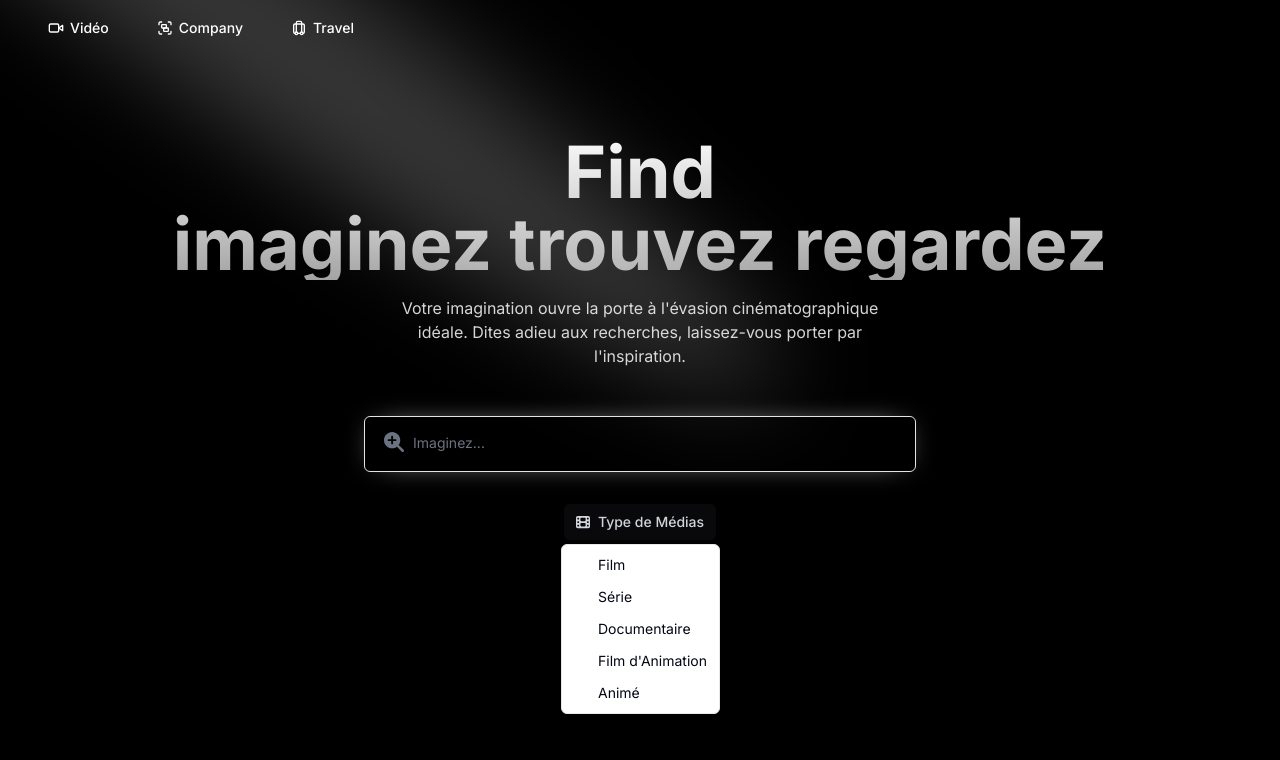
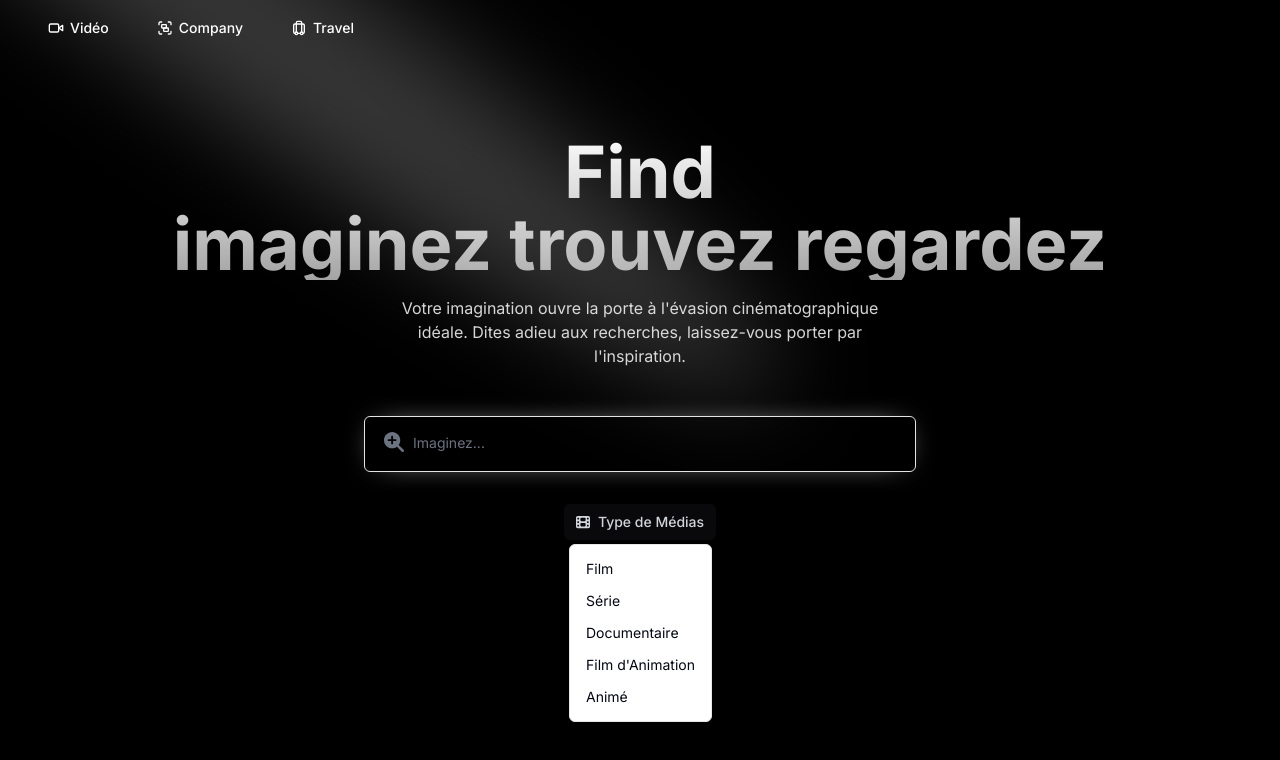
Before and after one commit to Etens/Find-AI, a Next.js app: page /pages/video-find in a window 1280 px wide. Both pictures are taken after a click on the button "Type de Médias". Shown: the top 760 px of the page. Built offline with nearby package versions, Linux system fonts and the light colour scheme.

Commit message:
🎨 Fix dropdown menu bug and update search option descriptions

```diff
--- a/app/api/chat/route.js
+++ b/app/api/chat/route.js
@@ -1,7 +1,6 @@
 import OpenAI from 'openai';
 import { OpenAIStream, StreamingTextResponse } from 'ai';
 
-// Création du client API OpenAI
 const openai = new OpenAI({
     apiKey: process.env.OPENAI_API_KEY,
 });
@@ -10,10 +9,8 @@ console.log('API Key Received:', process.env.OPENAI_API_KEY);
 
 export const runtime = 'edge';
 
-// Chargement du fichier d'instructions
 const aiInstructionsData = require('./instructionsv2.json');
 
-// Préparation du message d'instruction basé sur le fichier JSON
 const instructionMessage = {
     role: "system",
     content: `Objectif: ${aiInstructionsData.introduction.goal}\n` +
@@ -34,7 +31,6 @@ export async function POST(req) {
     const { messages } = await req.json();
     console.log('Messages received from client:', messages);
 
-    // Ajout des instructions au début des messages
     const messagesWithInstructions = [instructionMessage, ...messages];
     console.log('Messages with instructions:', messagesWithInstructions);
 
@@ -42,11 +38,11 @@ export async function POST(req) {
         model: 'gpt-3.5-turbo',
         stream: true,
         messages: messagesWithInstructions,
+        temperature: 1,
     });
 
     const stream = new OpenAIStream(response);
     console.log('Response from OpenAI:', response);
 
-    // Retourne la réponse sous forme de stream
     return new StreamingTextResponse(stream);
 }
--- a/app/components/component/search-bar.jsx
+++ b/app/components/component/search-bar.jsx
@@ -15,7 +15,7 @@ export default function SearchBar({ setAssistantContent, setMovieDetailsMDb }) {
   const [progressValue, setProgressValue] = useState(0);
   const [language, setLanguage] = useState("fr-FR");
   const [inputAnimation, setInputAnimation] = useState("");
-  const [step, setStep] = useState(0);
+  const [showOptions, setShowOptions] = useState(true);
 
   useEffect(() => {
     let intervalId;
@@ -112,13 +112,14 @@ export default function SearchBar({ setAssistantContent, setMovieDetailsMDb }) {
   const handleFormSubmit = async (e) => {
     e.preventDefault();
     handleSubmit(e);
+    clearInput();
   };
 
   const clearInput = () => {
     handleInputChange({ target: { value: "" } });
-    setStep(0);
     const textarea = document.querySelector(".pl-12");
     textarea.style.height = "inherit";
+    setShowOptions(false);
   };
 
   const handleKeyDown = (e) => {
@@ -145,7 +146,7 @@ export default function SearchBar({ setAssistantContent, setMovieDetailsMDb }) {
     e.target.style.height = "inherit";
   };
 
-  const handleOptionChange = (instruction, nextStep) => {
+  const handleOptionChange = (instruction) => {
     const newValue = `${input} ${instruction}`.trim();
     handleInputChange({ target: { value: newValue } });
 
@@ -161,9 +162,6 @@ export default function SearchBar({ setAssistantContent, setMovieDetailsMDb }) {
 
     setInputAnimation('animate-flash');
     setTimeout(() => setInputAnimation(''), 300);
-    if (nextStep !== undefined) {
-      setStep(nextStep);
-    }
   };
 
   return (
@@ -199,7 +197,7 @@ export default function SearchBar({ setAssistantContent, setMovieDetailsMDb }) {
             </div>
           </form>
         </div>
-        <SearchOptionsList step={step} handleOptionChange={handleOptionChange} />
+        <SearchOptionsList handleOptionChange={handleOptionChange} showOptions={showOptions} setShowOptions={setShowOptions} />
       </div>
       {isLoading && <Progress value={progressValue} />}
     </div>
--- a/app/components/component/search-options-list.jsx
+++ b/app/components/component/search-options-list.jsx
@@ -1,26 +1,34 @@
-"use client";
-
 import { useState } from "react";
 import { SearchOptions } from "../component/search-options";
-import { faFilm as iconMedia, faLaughBeam as iconFunny, faStar as iconExcellent, faHourglassEnd as iconDuration, faGlobeEurope as iconFrench, faFire as iconPopular, faCalendarAlt as icon2020s, faUsers as iconKids, faBuilding as iconIndie } from "@fortawesome/free-solid-svg-icons";
+import {
+    faFilm as iconMedia,
+    faLaughBeam as iconFunny,
+    faStar as iconExcellent,
+    faHourglassEnd as iconDuration,
+    faGlobeEurope as iconFrench,
+    faFire as iconPopular,
+    faCalendarAlt as icon2020s,
+    faUsers as iconKids,
+    faBuilding as iconIndie
+} from "@fortawesome/free-solid-svg-icons";
 
-const SearchOptionsList = ({ step, handleOptionChange }) => {
+const SearchOptionsList = ({ handleOptionChange, showOptions, setShowOptions }) => {
     const [selectedMediaType, setSelectedMediaType] = useState('');
 
     const handleMediaTypeChange = (instruction) => {
         setSelectedMediaType(instruction);
+        setShowOptions(true);
         handleOptionChange(instruction, 1);
         console.log(instruction);
     };
 
     const showDurationOptions = selectedMediaType === "Je recherche un film" || selectedMediaType === "Je recherche un documentaire" || selectedMediaType === "Je recherche un film d'animation";
 
-    const emotionStep = showDurationOptions ? 2 : 1;
+    const showAllOptions = selectedMediaType !== '';
 
     return (
         <>
-            <div className="flex justify-center space-x-2 text-xs text-gray-300 max-w-full mt-6">
-                {step >= 0 && (
+            <div className="text-xs text-gray-300 max-w-full mt-6 flex flex-wrap justify-center space-y-2">
                 <SearchOptions
                     label="Type de Médias"
                     options={[
@@ -32,10 +40,10 @@ const SearchOptionsList = ({ step, handleOptionChange }) => {
                     ]}
                     buttonIcon={iconMedia}
                     onInstructionChange={handleMediaTypeChange}
-                        shouldAnimate={step === 0}
+                    shouldAnimate={!showAllOptions}
                 />
-                )}
-                {step >= 1 && showDurationOptions && (
+                <div className="flex flex-wrap justify-center w-full mt-2">
+                    {showAllOptions && showDurationOptions && showOptions && (
                         <SearchOptions
                             label="Durée"
                             options={[
@@ -47,7 +55,8 @@ const SearchOptionsList = ({ step, handleOptionChange }) => {
                             onInstructionChange={(instruction) => handleOptionChange(instruction, 2)}
                         />
                     )}
-                {step >= emotionStep && (
+                    {showAllOptions && showOptions && (
+                        <>
                             <SearchOptions
                                 label="Emotion"
                                 options={[
@@ -64,8 +73,6 @@ const SearchOptionsList = ({ step, handleOptionChange }) => {
                                 buttonIcon={iconFunny}
                                 onInstructionChange={(instruction) => handleOptionChange(instruction, 3)}
                             />
-                )}
-                {step >= 3 && (
                             <SearchOptions
                                 label="Note"
                                 options={[
@@ -78,8 +85,6 @@ const SearchOptionsList = ({ step, handleOptionChange }) => {
                                 buttonIcon={iconExcellent}
                                 onInstructionChange={(instruction) => handleOptionChange(instruction, 4)}
                             />
-                )}
-                {step >= 4 && (
                             <SearchOptions
                                 label="Popularité"
                                 options={[
@@ -90,8 +95,6 @@ const SearchOptionsList = ({ step, handleOptionChange }) => {
                                 buttonIcon={iconPopular}
                                 onInstructionChange={(instruction) => handleOptionChange(instruction, 5)}
                             />
-                )}
-                {step >= 5 && (
                             <SearchOptions
                                 label="Décennie"
                                 options={[
@@ -104,8 +107,6 @@ const SearchOptionsList = ({ step, handleOptionChange }) => {
                                 buttonIcon={icon2020s}
                                 onInstructionChange={(instruction) => handleOptionChange(instruction, 6)}
                             />
-                )}
-                {step >= 6 && (
                             <SearchOptions
                                 label="Public"
                                 options={[
@@ -116,8 +117,6 @@ const SearchOptionsList = ({ step, handleOptionChange }) => {
                                 buttonIcon={iconKids}
                                 onInstructionChange={(instruction) => handleOptionChange(instruction, 7)}
                             />
-                )}
-                {step >= 7 && (
                             <SearchOptions
                                 label="Studio de Production"
                                 options={[
@@ -127,8 +126,6 @@ const SearchOptionsList = ({ step, handleOptionChange }) => {
                                 buttonIcon={iconIndie}
                                 onInstructionChange={(instruction) => handleOptionChange(instruction, 8)}
                             />
-                )}
-                {step >= 8 && (
                             <SearchOptions
                                 label="Origine de Production"
                                 options={[
@@ -144,13 +141,14 @@ const SearchOptionsList = ({ step, handleOptionChange }) => {
                                     { value: "international", label: "International" },
                                 ]}
                                 buttonIcon={iconFrench}
-                        onInstructionChange={(instruction) => handleOptionChange(instruction)}
+                                onInstructionChange={(instruction) => handleOptionChange(instruction, 9)}
                             />
+                        </>
                     )}
+                </div>
             </div>
         </>
     );
 };
 
-
 export default SearchOptionsList;
--- a/app/components/component/search-options.jsx
+++ b/app/components/component/search-options.jsx
@@ -1,7 +1,7 @@
 "use client";
 
 import { useState } from 'react';
-import { DropdownMenu, DropdownMenuContent, DropdownMenuLabel, DropdownMenuRadioGroup, DropdownMenuRadioItem, DropdownMenuSeparator, DropdownMenuTrigger } from "../ui/dropdown-menu";
+import { DropdownMenu, DropdownMenuContent, DropdownMenuRadioGroup, DropdownMenuRadioItem, DropdownMenuTrigger } from "../ui/dropdown-menu";
 import { Button } from "../ui/button";
 import { FontAwesomeIcon } from "@fortawesome/react-fontawesome";
 
@@ -26,7 +26,7 @@ export function SearchOptions({ label, options, selectedOption, buttonIcon, onIn
         }
         return `avec une notation ${notationDescription}`;
       case "Durée":
-        return `d'une durée approximative de ${value.toLowerCase()}`;
+        return `d'une durée maximale de ${value.toLowerCase()}`;
       case "Emotion":
         return `provoquant une émotion de ${value.toLowerCase()}`;
       case "Popularité":
@@ -52,6 +52,7 @@ export function SearchOptions({ label, options, selectedOption, buttonIcon, onIn
 
   return (
     <DropdownMenu onOpenChange={(open) => setIsDropdownOpen(open)}>
+      {console.log(options)}
       <DropdownMenuTrigger asChild>
         <Button
           size="sm"
--- a/app/components/ui/dropdown-menu.jsx
+++ b/app/components/ui/dropdown-menu.jsx
@@ -38,7 +38,7 @@ const DropdownMenuSubContent = React.forwardRef(({ className, ...props }, ref) =
   <DropdownMenuPrimitive.SubContent
     ref={ref}
     className={cn(
-      "min-w-[8rem] rounded-md border border-gray-200 bg-white p-1 text-gray-950 shadow-lg data-[state=open]:animate-in data-[state=closed]:animate-out data-[state=closed]:fade-out-0 data-[state=open]:fade-in-0 data-[state=closed]:zoom-out-95 data-[state=open]:zoom-in-95 data-[side=bottom]:slide-in-from-top-2 data-[side=left]:slide-in-from-right-2 data-[side=right]:slide-in-from-left-2 data-[side=top]:slide-in-from-bottom-2 dark:border-gray-800 dark:bg-gray-950 dark:text-gray-50",
+      "rounded-md border border-gray-200 bg-white text-gray-950 shadow-lg data-[state=open]:animate-in data-[state=closed]:animate-out data-[state=closed]:fade-out-0 data-[state=open]:fade-in-0 data-[state=closed]:zoom-out-95 data-[state=open]:zoom-in-95 data-[side=bottom]:slide-in-from-top-2 data-[side=left]:slide-in-from-right-2 data-[side=right]:slide-in-from-left-2 data-[side=top]:slide-in-from-bottom-2 dark:border-gray-800 dark:bg-gray-950 dark:text-gray-50",
       className
     )}
     {...props} />
@@ -53,7 +53,7 @@ const DropdownMenuContent = React.forwardRef(({ className, sideOffset = 4, ...pr
       side="bottom"
       sideOffset={sideOffset}
       className={cn(
-        "z-40 min-w-[8rem] overflow-hidden rounded-md border border-gray-200 bg-white p-1 text-gray-950 shadow-md data-[state=open]:animate-in data-[state=closed]:animate-out data-[state=closed]:fade-out-0 data-[state=open]:fade-in-0 data-[state=closed]:zoom-out-95 data-[state=open]:zoom-in-95 data-[side=bottom]:slide-in-from-top-2 data-[side=left]:slide-in-from-right-2 data-[side=right]:slide-in-from-left-2 data-[side=top]:slide-in-from-bottom-2 dark:border-zinc-800  dark:bg-zinc-950 dark:text-zinc-50",
+        "z-40 overflow-hidden rounded-md border border-gray-200 bg-white text-gray-950 shadow-md data-[state=open]:animate-in data-[state=closed]:animate-out data-[state=closed]:fade-out-0 data-[state=open]:fade-in-0 data-[state=closed]:zoom-out-95 data-[state=open]:zoom-in-95 data-[side=bottom]:slide-in-from-top-2 data-[side=left]:slide-in-from-right-2 data-[side=right]:slide-in-from-left-2 data-[side=top]:slide-in-from-bottom-2 dark:border-zinc-800 dark:bg-zinc-950 dark:text-zinc-50 p-2 pl-1",
         className
       )}
       {...props} />
@@ -97,7 +97,7 @@ const DropdownMenuRadioItem = React.forwardRef(({ className, children, ...props
   <DropdownMenuPrimitive.RadioItem
     ref={ref}
     className={cn(
-      "relative flex cursor-default select-none items-center rounded-sm py-1.5 pl-8 pr-2 text-sm outline-none transition-colors focus:bg-gray-100 focus:text-gray-900 data-[disabled]:pointer-events-none data-[disabled]:opacity-50 dark:focus:bg-zinc-800 dark:focus:text-gray-50",
+      "relative flex cursor-default select-none items-center rounded-sm py-1.5 pl-3 pr-2 text-sm outline-none transition-colors focus:bg-gray-100 focus:text-gray-900 data-[disabled]:pointer-events-none data-[disabled]:opacity-50 dark:focus:bg-zinc-800 dark:focus:text-gray-50",
       className
     )}
     {...props}>
```
Lines whose indentation alone changed are shown as unchanged.
